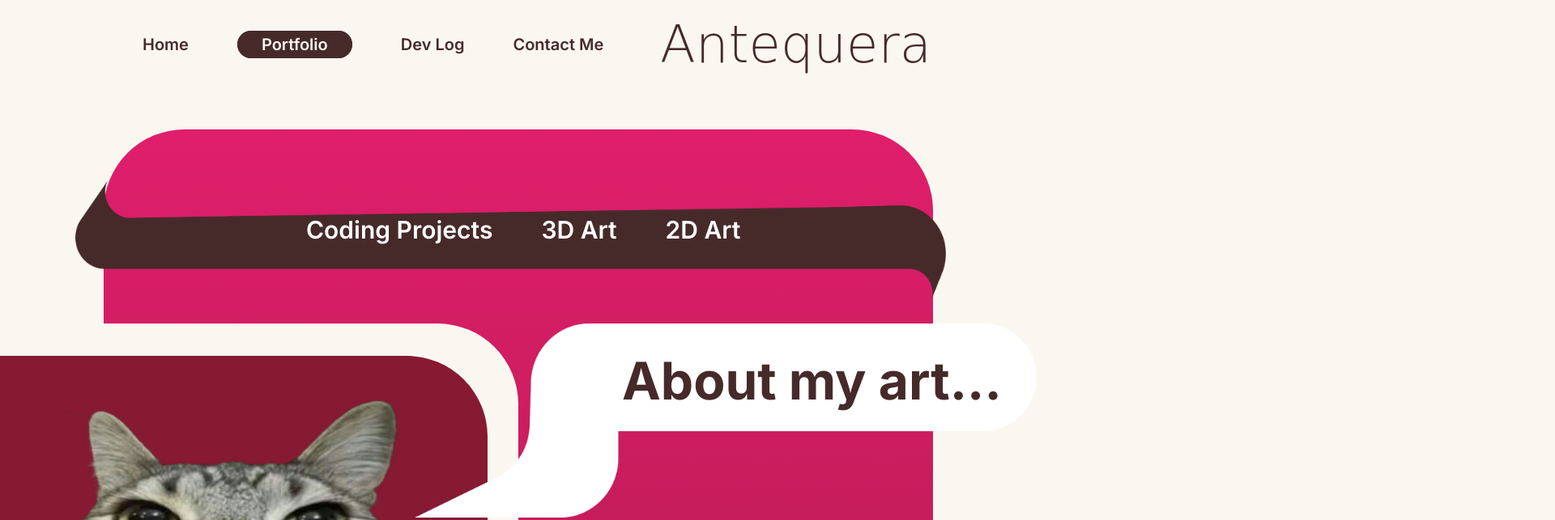
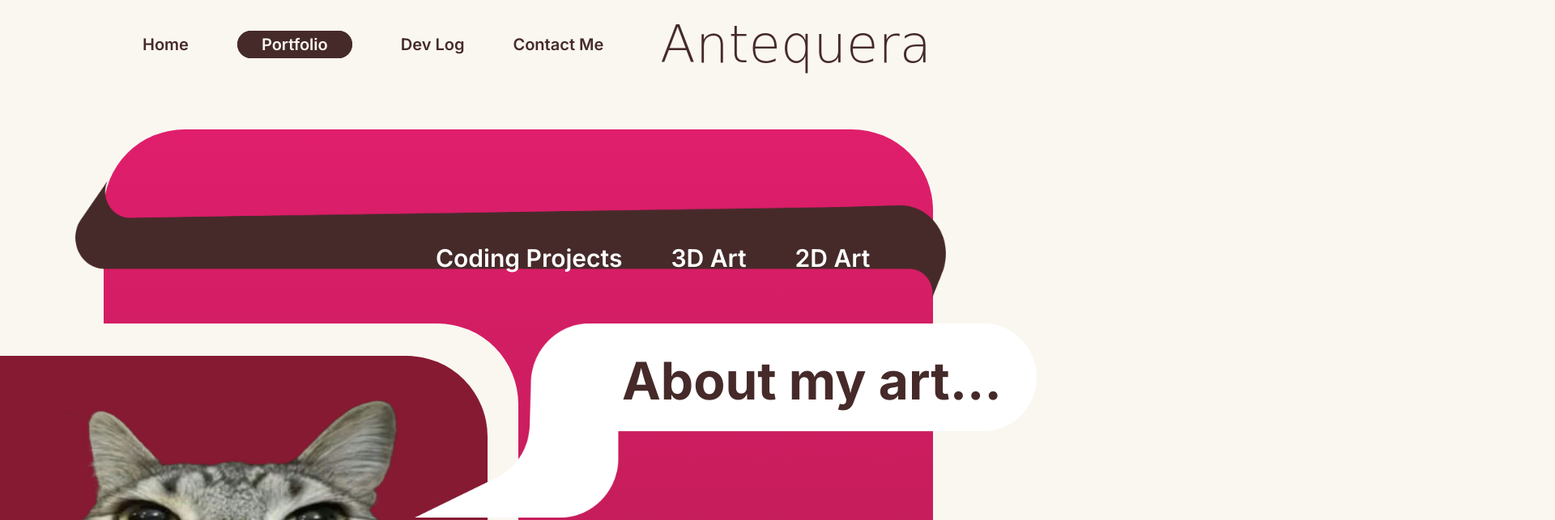
Before and after one commit to aanteque/portfolio, a plain HTML site: page index.html in a window 1280 px wide. Shown: the top 643 px of the page at 81% size, 1920 px wide, since content can reach past the window. Drawn offline with Linux system fonts and the light colour scheme; a web font is replaced by a local one.

Commit message:
M,IAMWIOAMAIOW

```diff
--- a/index.html
+++ b/index.html
@@ -108,7 +108,7 @@ li  {
     z-index: 9999;
     width: 100%;
     height: auto;
-    padding: 150px 340px;
+    padding: 185px 500px;
 }
 
 
```
